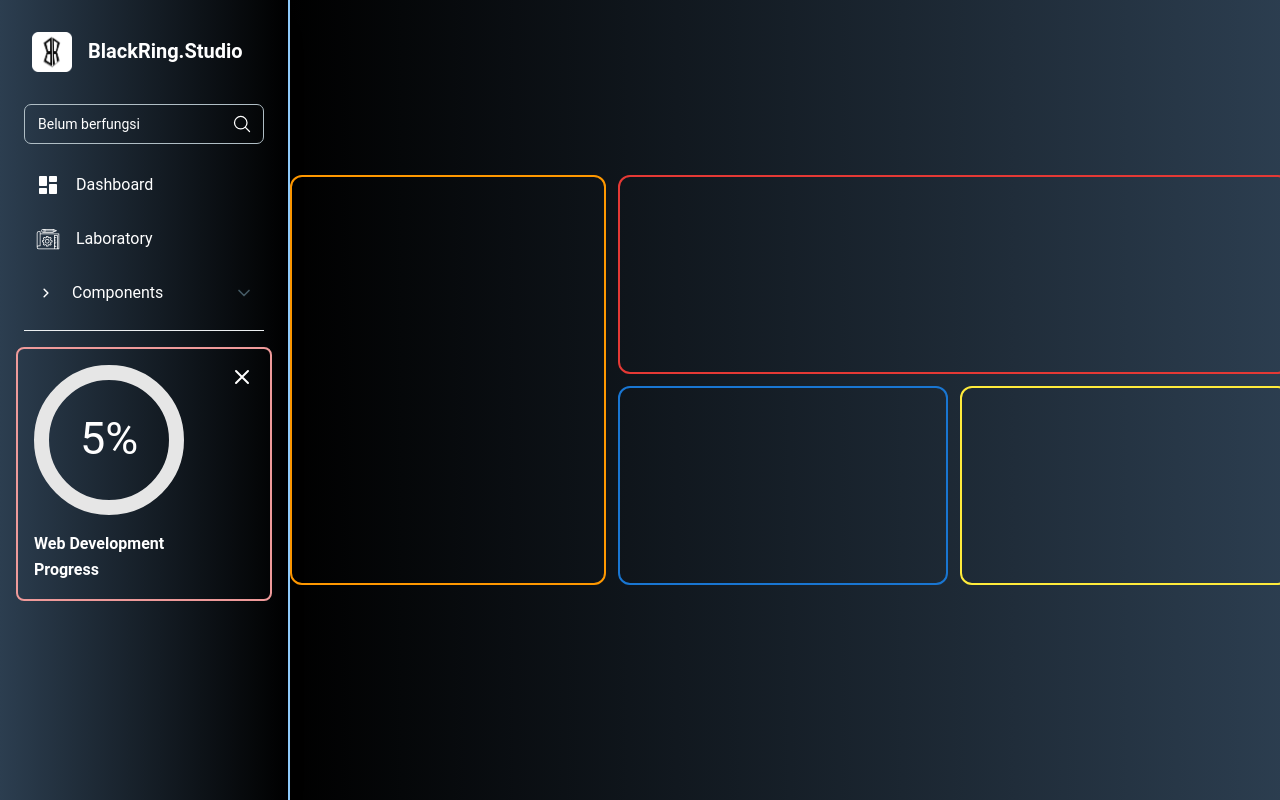
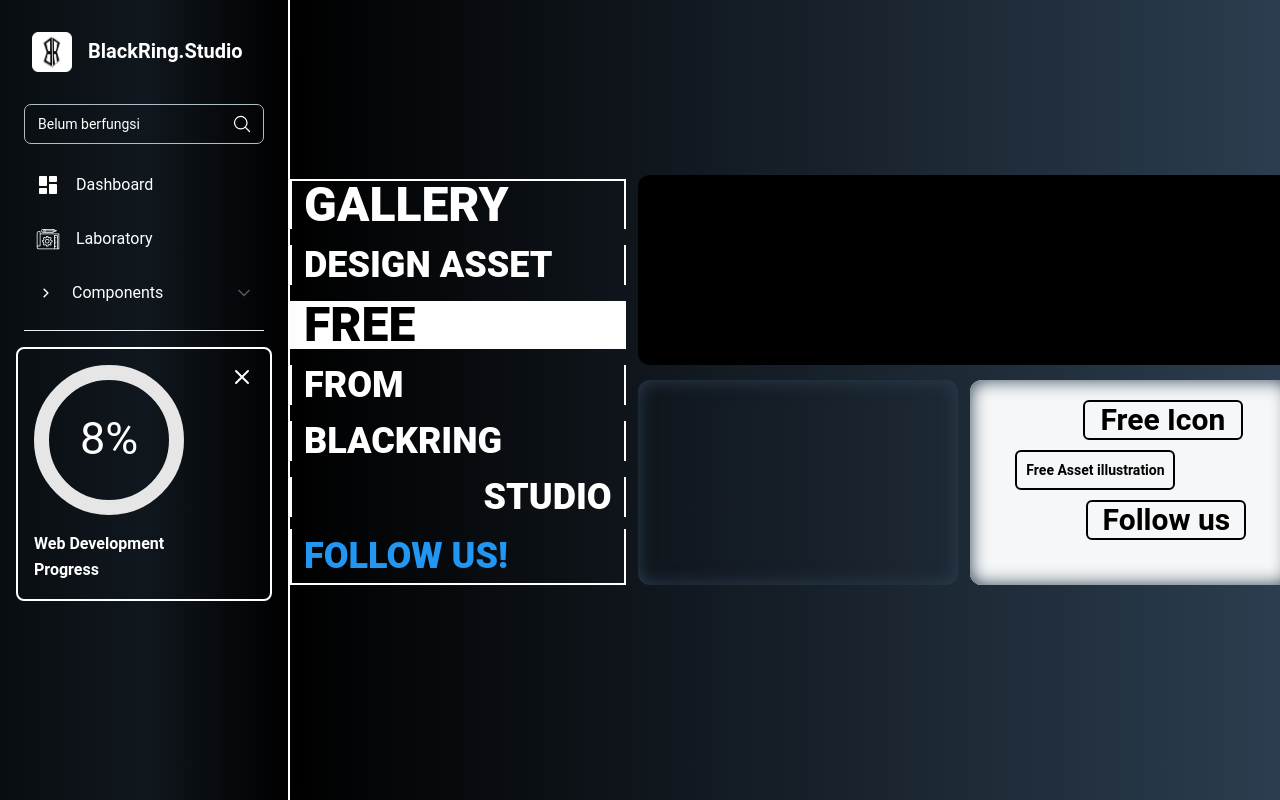
Before and after one commit to BlackRing8/blackring-services, a React (Vite) app: page / in a window 1280 px wide. Built offline with nearby package versions, Linux system fonts and the light colour scheme; the HTML template or start-up script is replaced by a standard one.

Commit message:
update dashbord animation

```diff
--- a/src/App.jsx
+++ b/src/App.jsx
@@ -3,23 +3,21 @@
 import Home from "./pages_/home_page/Home";
 import { SideBar } from "./components/sidebar/SideBar";
 import { Routes, Route, useLocation } from "react-router-dom";
-import { AnimatePresence } from "framer-motion";
+
 import CursorEffect from "./components/cursorEffect/CursorEffect";
 
 function App() {
   const location = useLocation();
   return (
     <>
-      <div className="flex h-screen w-full max-w-screen">
+      <div className="flex h-[200vh] sm:h-screen w-full max-w-screen">
         <CursorEffect />
         <SideBar />
-        <div className="flex  h-auto w-full ">
-          <AnimatePresence>
-            <Routes location={location} key={location.pathname}>
-              <Route path="/" element={<Home />} />
-              <Route path="/lab" element={<LabPage />} />
-            </Routes>
-          </AnimatePresence>
+        <div className="flex  h-auto w-full bg-gradient-to-r from-[#000] to-[#2C3E50]">
+          <Routes location={location} key={location.pathname}>
+            <Route path="/" element={<Home />} />
+            <Route path="/lab" element={<LabPage />} />
+          </Routes>
         </div>
       </div>
     </>
--- a/src/components/sidebar/SideBar.jsx
+++ b/src/components/sidebar/SideBar.jsx
@@ -14,7 +14,7 @@
   };
 
   return (
-    <div className="h-screen w-full max-w-[20rem] p-4 shadow-xl shadow-blue-gray-900/5 flex-col border-r-2 border-blue-200 bg-gradient-to-r from-[#2C3E50] to-[#000] z-20 side">
+    <div className="h-screen w-full max-w-[20rem] p-4 shadow-xl shadow-blue-gray-900/5 flex-col border-r-2 border-white bg-gradient-to-r from-[#090d11] via-[#10171e] to-[#000] z-20 side">
       <div className="mb-2 flex items-center gap-4 p-4">
         <img src="/logo-br-w.png" alt="brand" className="h-10 w-10 " />
         <Typography variant="h5" color="white">
@@ -112,14 +112,14 @@
           Log Out
         </ListItem> */}
       </List>
-      <Alert open={openAlert} className="mt-auto w-64 mx-auto justify-center bg-transparent border-2 border-red-200" onClose={() => setOpenAlert(false)}>
+      <Alert open={openAlert} className="mt-auto w-64 mx-auto justify-center bg-transparent border-2 border-white" onClose={() => setOpenAlert(false)}>
         <svg width="150" height="150" viewBox="0 0 200 200" xmlns="http://www.w3.org/2000/svg">
           <circle cx="100" cy="100" r="90" fill="none" stroke="#e6e6e6" stroke-width="20" />
           <circle cx="100" cy="100" r="90" fill="none" stroke="#00bfff" stroke-width="20" stroke-dasharray="565.48" stroke-dashoffset="565.48" className="test2">
             {/* <animate attributeName="stroke-dashoffset" from="565.48" to="540.658" dur="2s" fill="freeze" /> */}
           </circle>
           <text x="50%" y="50%" dy=".3em" text-anchor="middle" font-size="60" fill="#fff">
-            5%
+            8%
           </text>
         </svg>
 
--- a/src/components/sidebar/styleSidebar.css
+++ b/src/components/sidebar/styleSidebar.css
@@ -1,5 +1,5 @@
 .test2 {
-  animation: rotate 5s linear infinite;
+  animation: rotate 10s linear infinite;
   stroke: red;
 }
 
@@ -8,13 +8,13 @@
     stroke-dashoffset: 565.48;
   }
   25% {
-    stroke-dashoffset: 540.658;
+    stroke-dashoffset: 520.658;
   }
   50% {
     stroke-dashoffset: 545.58;
   }
   75% {
-    stroke-dashoffset: 540.658;
+    stroke-dashoffset: 520.658;
   }
   100% {
     stroke-dashoffset: 565.48;
--- a/src/pages_/home_page/Home.jsx
+++ b/src/pages_/home_page/Home.jsx
@@ -1,34 +1,37 @@
 import * as React from "react";
 // import CursorEffect from "../../components/cursorEffect/CursorEffect";
-import { LoaderHome } from "../../components/Loader_home/LoaderHome";
+// import { LoaderHome } from "../../components/Loader_home/LoaderHome";
 import ContainerTiga from "./home_komponen/ContainerTiga";
 import ContainerSatu from "./home_komponen/ContainerSatu";
 import ContainerDua from "./home_komponen/ContainerDua";
+import { motion, AnimatePresence } from "framer-motion";
 
-const Home = () => {
+const Home = ({ isVisible }) => {
   return (
     <>
       {/* <LoaderHome /> */}
       {/* <CursorEffect /> */}
 
       {/* body utama */}
-      <div className="flex w-full h-auto sm:items-center justify-center bg-gradient-to-r from-[#000] to-[#2C3E50]">
+      <div className="flex w-full h-auto sm:items-center justify-center ">
         {/* kontener pertama */}
-        <div className="flex flex-col-reverse h-auto w-[350px] sm:flex sm:flex-row gap-3 sm:w-[1000px] sm:h-[450px] pb-10 pt-10 sm:pt-0">
-          <div className="flex w-[350px] h-full sm:w-[320px] sm:h-full border-2 border-orange-500 rounded-xl">
+        <div className="flex flex-col h-[750px] w-[350px] sm:flex sm:flex-row gap-3 sm:w-[1000px] sm:h-[450px] pb-10 pt-10 sm:pt-0">
+          <AnimatePresence>
+            <motion.div initial={{ opacity: 0 }} animate={{ opacity: 1, transition: { delay: 0.3 } }} className="flex w-[350px] h-full sm:w-[350px] sm:h-full rounded-xl">
               <ContainerSatu />
-          </div>
+            </motion.div>
 
             {/* Kontener ke dua */}
-          <div className="grid w-[350px] gap-3 sm:w-[680px] h-full">
+            <div className="flex-col gap-3 w-[350px] sm:w-[680px] h-full">
               <ContainerDua />
 
               {/* kontener ke 3 */}
-            <div className="flex gap-3 w-full h-full">
+              <div className="flex gap-3 w-full h-1/2 ">
                 <ContainerTiga />
               </div>
               {/*  */}
             </div>
+          </AnimatePresence>
         </div>
       </div>
     </>
--- a/src/pages_/home_page/home_komponen/ContainerDua.jsx
+++ b/src/pages_/home_page/home_komponen/ContainerDua.jsx
@@ -1,10 +1,11 @@
 import React from "react";
+import { motion } from "framer-motion";
 
 const ContainerDua = () => {
   return (
-    <div className="flex  w-full h-full rounded-xl border-red-600 border-2">
-      <div className="flex flex-wrap w-full h-full rounded-xl"></div>
-    </div>
+    <motion.div initial={{ opacity: 0 }} animate={{ opacity: 1, transition: { delay: 0.5 } }} className="flex w-full h-auto rounded-xl bg-[#000]  mb-[15px] ">
+      <div className="flex flex-wrap w-full h-[190px] rounded-xl"></div>
+    </motion.div>
   );
 };
 
--- a/src/pages_/home_page/home_komponen/ContainerSatu.jsx
+++ b/src/pages_/home_page/home_komponen/ContainerSatu.jsx
@@ -1,7 +1,19 @@
 import React from "react";
+import "./styleC.css";
+import { motion } from "framer-motion";
 
 const ContainerSatu = () => {
-  return <div className="absolute"></div>;
+  return (
+    <div className="  w-full h-full col rounded-xl  ">
+      <h1 className="text-white font-[1000] px-3 mt-1 text-5xl border-x-2 border-t-2 border-white ">GALLERY</h1>
+      <h1 className="text-white font-[1000] px-3 mt-4 text-4xl border-x-2  border-white ">DESIGN ASSET</h1>
+      <h1 className="text-black font-[1000] px-3 mt-4 text-5xl border-x-2  border-white bg-white">FREE</h1>
+      <h1 className="text-white font-[1000] px-3 mt-4 text-4xl border-x-2  border-white ">FROM</h1>
+      <h1 className="text-white font-[1000] px-3 mt-4 text-4xl border-x-2  border-white ">BLACKRING</h1>
+      <h1 className="text-white font-[1000] px-3 mt-4 text-4xl border-x-2  border-white text-end">STUDIO</h1>
+      <h1 className="text-blue-500 font-[1000] px-3 mt-3 text-[2.25rem] border-x-2 border-b-2  border-white">FOLLOW US!</h1>
+    </div>
+  );
 };
 
 export default ContainerSatu;
--- a/src/pages_/home_page/home_komponen/ContainerTiga.jsx
+++ b/src/pages_/home_page/home_komponen/ContainerTiga.jsx
@@ -1,10 +1,23 @@
 import React from "react";
+import { motion } from "framer-motion";
 
 const ContainerTiga = () => {
   return (
     <>
-      <div className="flex w-1/2 h-full rounded-xl border-blue-700 border-2"></div>
-      <div className="flex w-1/2 h-full rounded-xl border-yellow-500 border-2"></div>
+      <motion.div initial={{ opacity: 0 }} animate={{ opacity: 1, transition: { delay: 0.7 } }} className="flex w-1/2 h-full rounded-xl  c3 "></motion.div>
+      <motion.div initial={{ opacity: 0 }} animate={{ opacity: 1, transition: { delay: 0.9 } }} className="flex w-1/2 h-full rounded-xl bg-[#F5F7F8] c3">
+        <div className=" bg-[#F5F7F8] w-full h-full col rounded-xl c3 flex-col">
+          <motion.div initial={{ opacity: 0 }} animate={{ opacity: 1, transition: { delay: 1.2 } }} className="fi bg-[#F5F7F8] flex sm:w-40 h-8 w-28 sm:h-10 border-2 border-black justify-center mt-5 ml-4 rounded-md items-center">
+            <h1 className="sm:text-3xl text-sm font-bold">Free Icon</h1>
+          </motion.div>
+          <motion.div initial={{ opacity: 0 }} animate={{ opacity: 1, transition: { delay: 1.6 } }} className="fi2 bg-[#F5F7F8] flex w-40 h-10 border-2 border-black justify-center items-center mt-5 ml-4 rounded-md">
+            <h1 className="text-sm font-bold">Free Asset illustration</h1>
+          </motion.div>
+          <motion.div initial={{ opacity: 0 }} animate={{ opacity: 1, transition: { delay: 1.9 } }} className="fi3 bg-[#F5F7F8] flex w-40 h-10 border-2 border-black justify-center mt-5 ml-4 rounded-md">
+            <h1 className="text-3xl font-bold">Follow us</h1>
+          </motion.div>
+        </div>
+      </motion.div>
     </>
   );
 };
--- /dev/null
+++ b/src/pages_/home_page/home_komponen/styleC.css
@@ -0,0 +1,57 @@
+/* Container satu */
+.c3 {
+  box-shadow: inset 0 0 18px #2c3e50;
+}
+
+.fi {
+  animation: gerak 9s linear infinite;
+}
+.fi2 {
+  animation: gerak2 6s linear infinite;
+}
+.fi3 {
+  animation: gerak3 5s linear infinite;
+}
+
+@keyframes gerak {
+  0% {
+    margin-top: 20px;
+    margin-left: 16px;
+  }
+  50% {
+    margin-top: 20px;
+    margin-left: 140px;
+  }
+  100% {
+    margin-top: 20px;
+    margin-left: 16px;
+  }
+}
+@keyframes gerak2 {
+  0% {
+    margin-top: 10px;
+    margin-left: 30px;
+  }
+  50% {
+    margin-top: 10px;
+    margin-left: 120px;
+  }
+  100% {
+    margin-top: 10px;
+    margin-left: 30px;
+  }
+}
+@keyframes gerak3 {
+  0% {
+    margin-top: 10px;
+    margin-left: 130px;
+  }
+  50% {
+    margin-top: 10px;
+    margin-left: 60px;
+  }
+  100% {
+    margin-top: 10px;
+    margin-left: 130px;
+  }
+}
--- /dev/null
+++ b/src/pages_/lab_page/styleLab.css
@@ -0,0 +1,17 @@
+.cursor {
+  color: white;
+  animation: blink 1s linear infinite;
+}
+
+.text6 {
+  color: #f97316;
+}
+
+@keyframes blink {
+  0% {
+    opacity: 100%;
+  }
+  50% {
+    opacity: 0;
+  }
+}
```
Also changed, not shown: src/pages_/lab_page/labPage.jsx (+59 -3 lines). Lines whose indentation alone changed are shown as unchanged.
